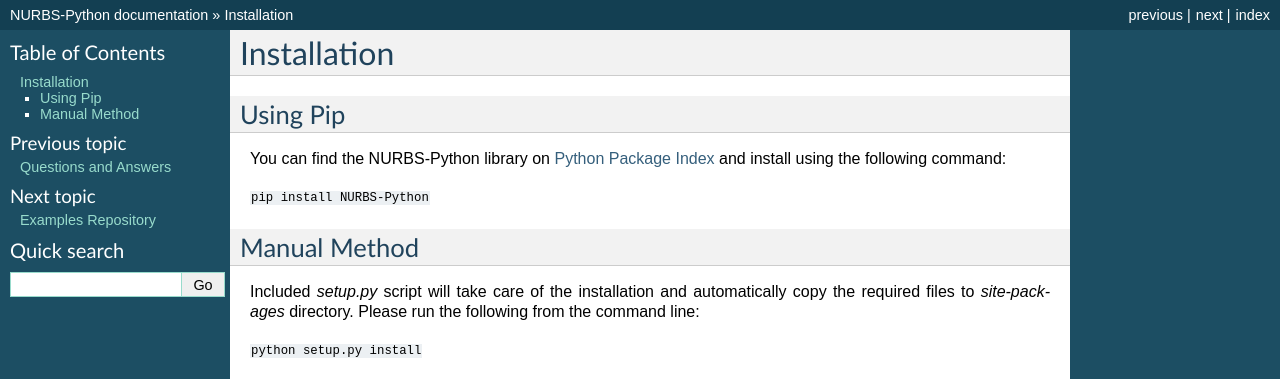
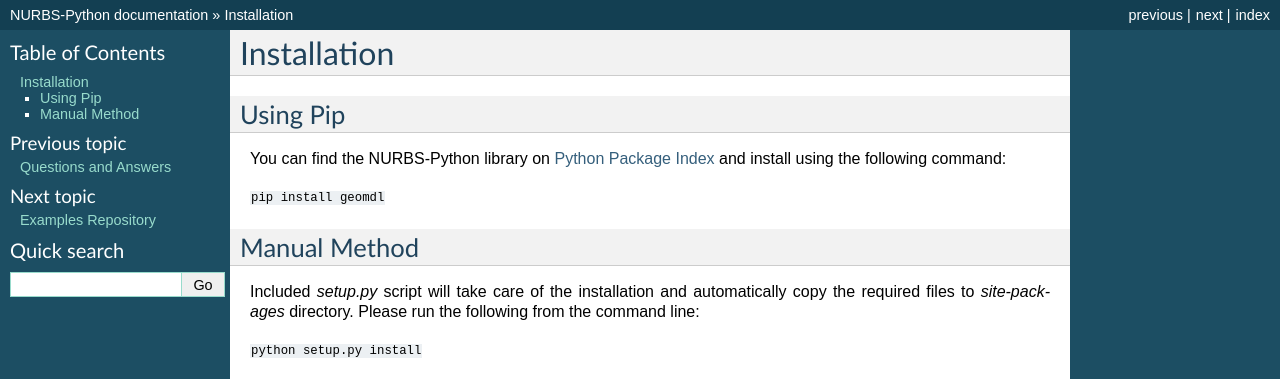
Before and after one commit to orbingol/NURBS-Python, a Sphinx documentation site: the page built from docs/install.rst, in a window 1280 px wide. Shown: the top 379 px of the page. Built offline with Sphinx 7.4.7, drawn with Linux system fonts in a browser that asks for light colours; formulas are drawn with MathJax 3.

Commit message:
Update install links and package name

```diff
--- a/docs/install.rst
+++ b/docs/install.rst
@@ -4,10 +4,10 @@
 Using Pip
 =========
 
-You can find the NURBS-Python library on `Python Package Index <https://pypi.python.org/pypi/NURBS-Python>`_ and install
+You can find the NURBS-Python library on `Python Package Index <https://pypi.org/project/geomdl>`_ and install
 using the following command:
 
-``pip install NURBS-Python``
+``pip install geomdl``
 
 Manual Method
 =============
```
